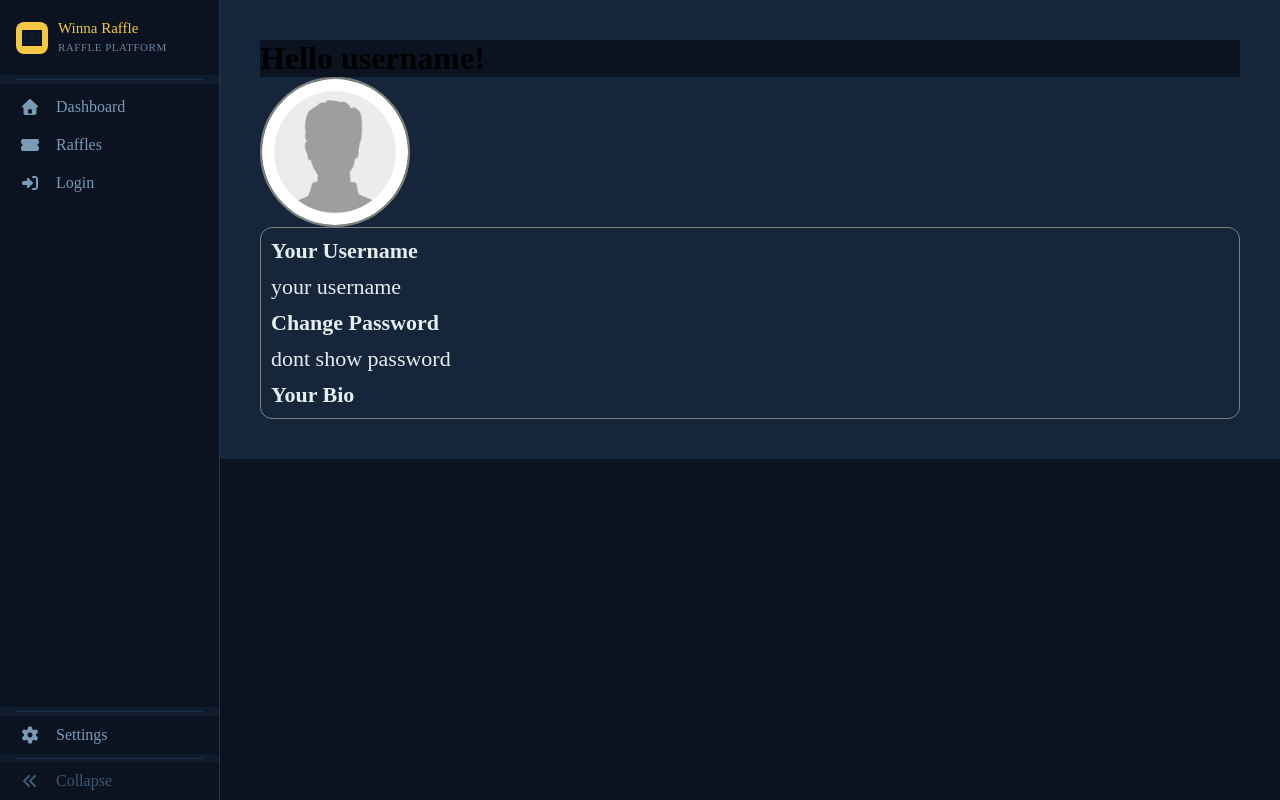
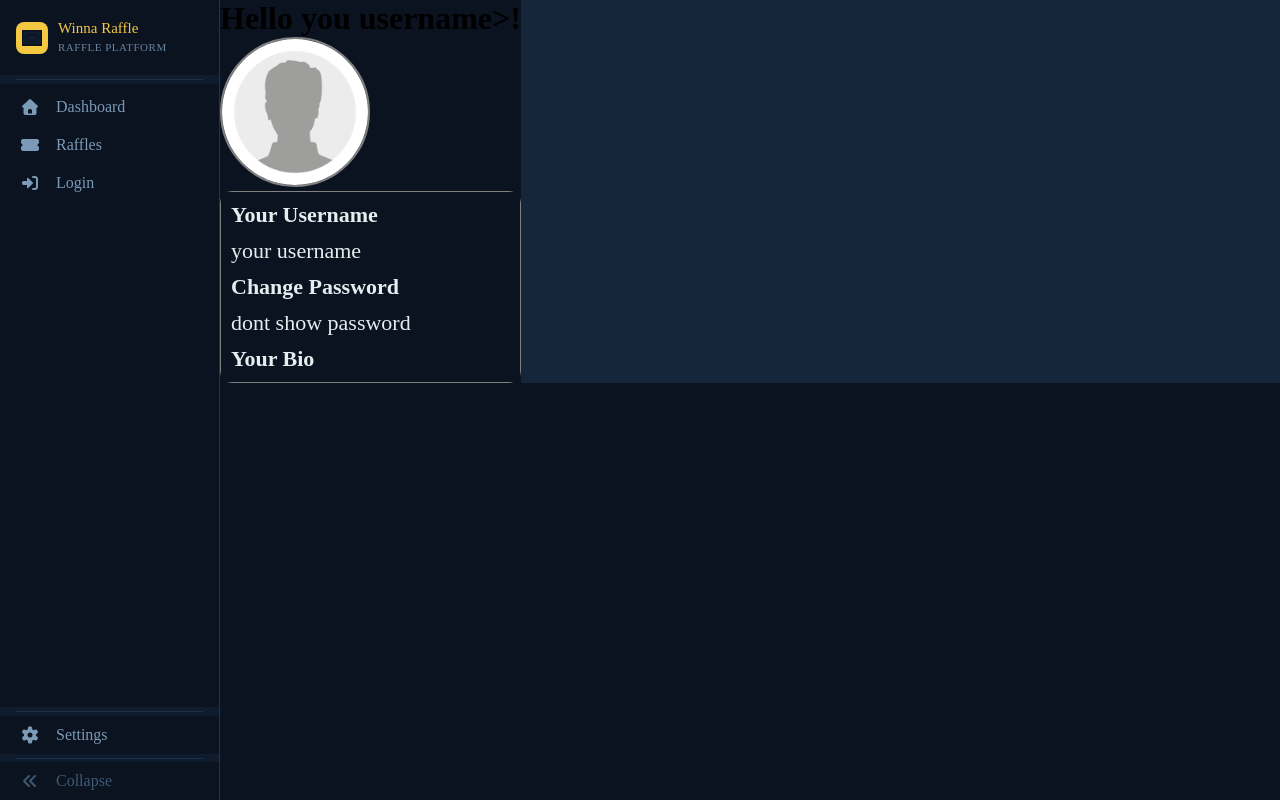
Before and after one commit to owen-prest/raffle-website, a Vue app: page /Profile in a window 1280 px wide. Built offline with nearby package versions, Linux system fonts and the light colour scheme; the HTML template or start-up script is replaced by a standard one.

Commit message:
Reconsidered the structure of classes to have more control over the layout

```diff
--- a/src/Views/Profile.vue
+++ b/src/Views/Profile.vue
@@ -3,21 +3,50 @@ import { ref } from 'vue'
 import { useRouter } from 'vue-router'
 import { logout } from '@/stores/auth'
 import profileImg from '@/assets/images/profileImg.webp'
+
+const router = useRouter()
+
+const username = ref('you username')
+const email = ('your@email.com')
+const bio =('your bio')
+
+const handleLogout = () => {
+  logout()
+  router.push('/login')
+}
+
+const handleSave =() => {
+  console.group('saved!')
+}
 </script>
 
 <template>
   <div class="profile">
-    <div class="profile-menu">
-      <h1 class="profile-title">Hello username!</h1>
-      <div class ="image-wrapper">
+
+    <div class="profile-card">
+      <h1 class="profile-title">Hello {{ username }}>!</h1>
+
+        <div class="profile-body">
+
+          <div class ="profile-left">
             <img class="profile-image" :src="profileImg" alt="profile image">
           </div>
+
           <div class="profile-info">
+            <div class="profile-field">
               <h1 class="profile-text">Your Username</h1><span class="profile-text">your username</span>
+            </div>
+            <div lass="profile-field">
               <h1 class="profile-text">Change Password</h1><span class="profile-text">dont show password</span>
+            </div>
+            <div lass="profile-field">
               <h1 class="profile-text">Your Bio</h1>
             </div>
           </div>
+
+        </div>
+    </div>
+
   </div>
 </template>
 
```
Lines whose indentation alone changed are shown as unchanged.
